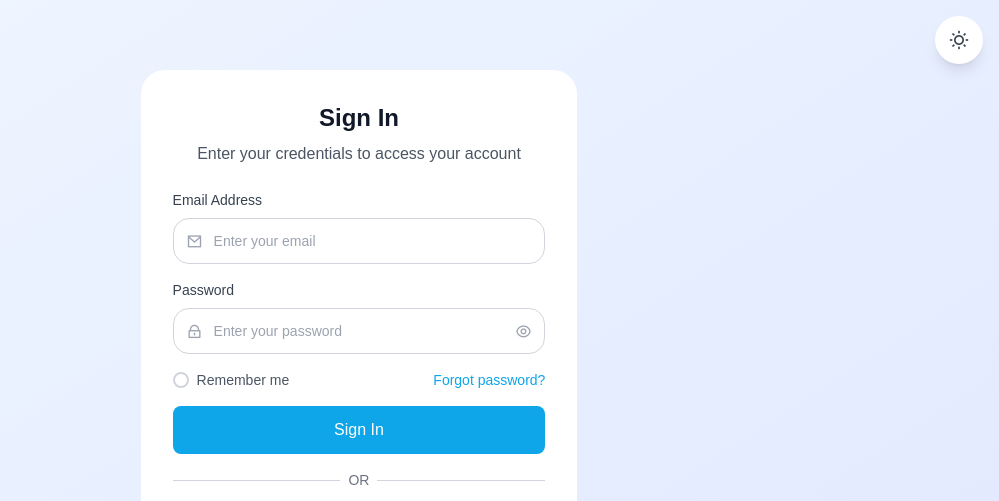
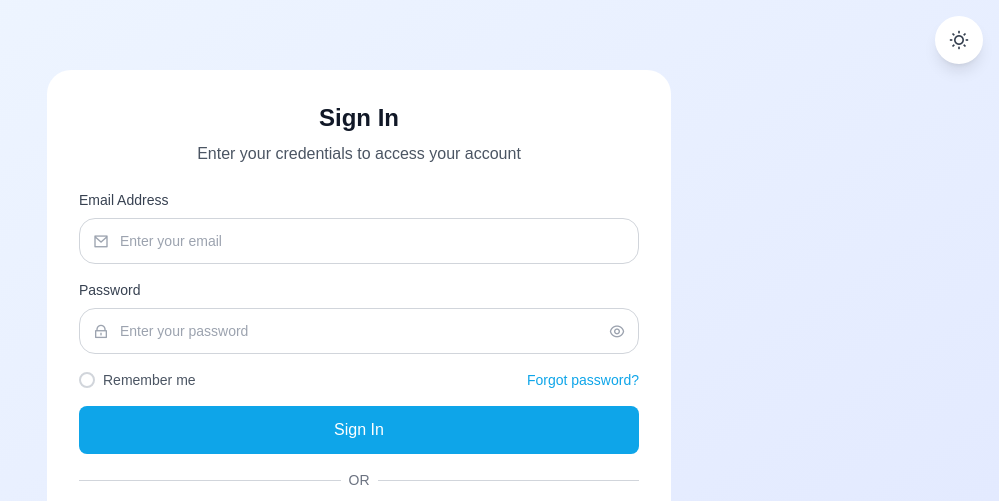
Before and after one commit to A-N-U-S-I-N/Dynamic-QR, a website: page client/public/Login-and-Sign-In-Page.html in a window 1280 px wide. Shown: the top 501 px of the page, without its empty margins (281-1280 px from the left). Drawn offline with nearby package versions, Linux system fonts and the light colour scheme.

Commit message:
Update Login-and-Sign-In-Page.html

```diff
--- a/client/public/Login-and-Sign-In-Page.html
+++ b/client/public/Login-and-Sign-In-Page.html
@@ -64,7 +64,7 @@
 
 		<div class="min-h-screen flex items-center justify-center p-4">
 			<div class="w-full flex justify-center">
-				<div class="slide-container w-[35%]">
+				<div class="slide-container w-[35%] sm:w-[50%]">
 					<div class="slide-wrapper" id="slideWrapper">
 						<div
 							class="slide-panel bg-white dark:bg-gray-800 rounded-2xl p-8"
```
